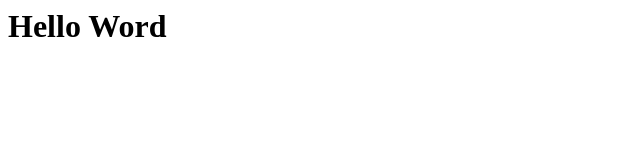
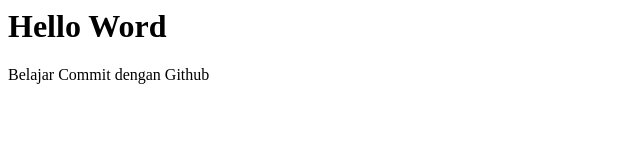
Before and after one commit to samuelbosawer/sacode-day-10-project01, a plain HTML site: page index.html in a window 1280 px wide. Shown: the whole page, without its empty margins (0-640 px from the left). Drawn offline with Linux system fonts and the light colour scheme.

Commit message:
Update file index.html berisi tag p

```diff
--- a/index.html
+++ b/index.html
@@ -4,5 +4,6 @@
   </head>
   <body>
     <h1> Hello Word </h1>
+    <p> Belajar Commit dengan Github </p>
   </body>
 </html>
```
